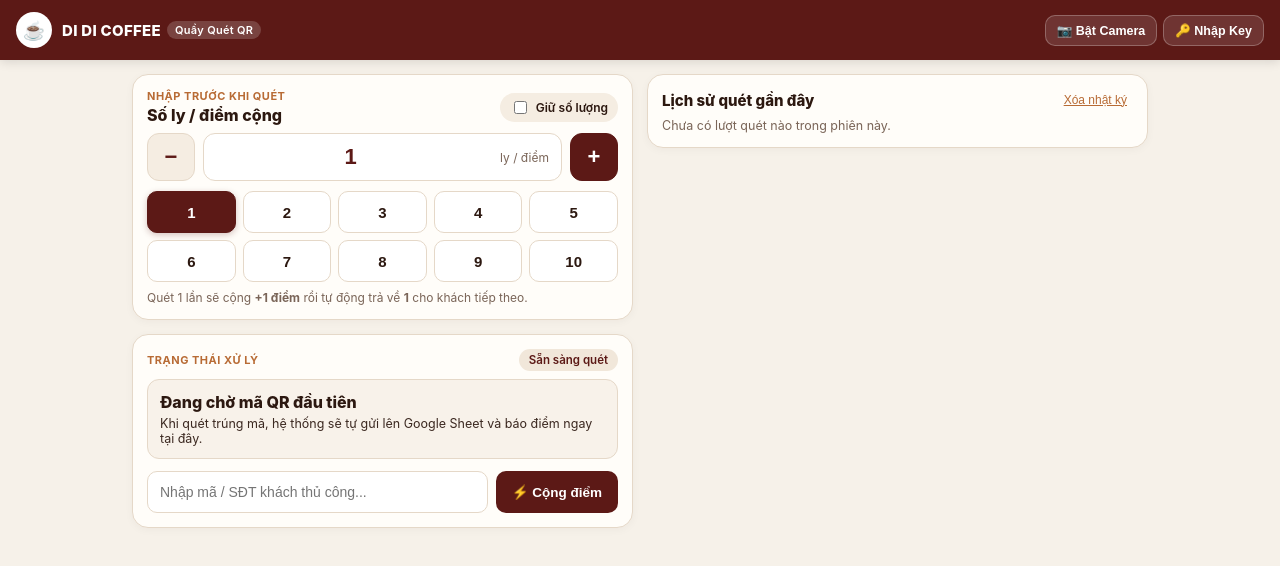
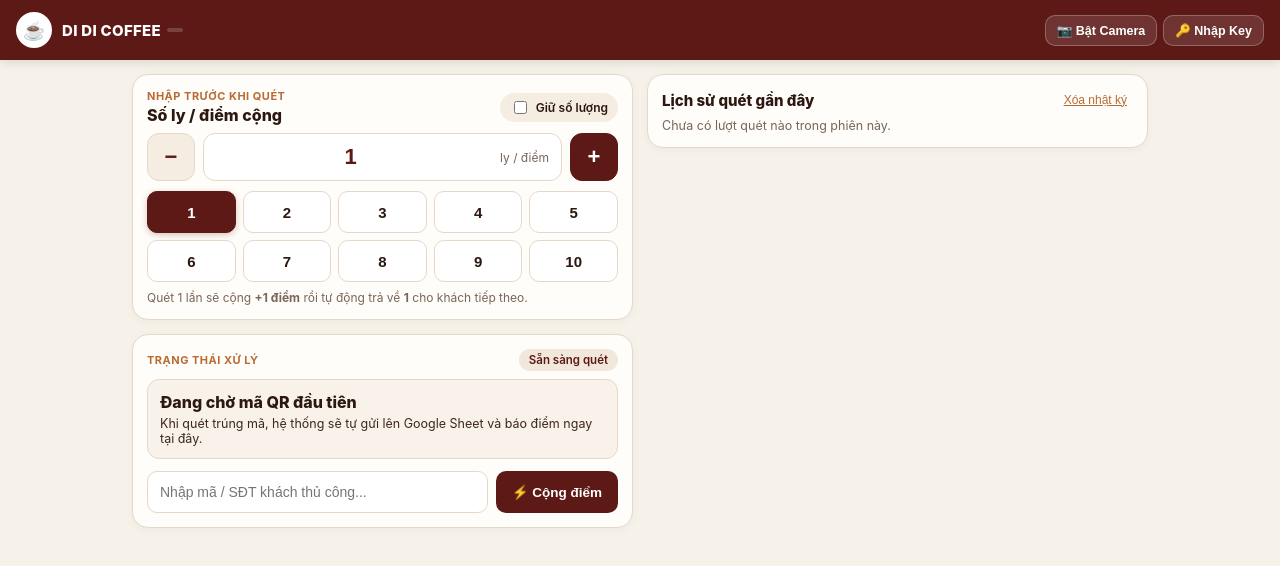
Before and after one commit to quanduy1992/didi-coffee, a plain HTML site: page quet-diem.html in a window 1280 px wide. Drawn offline with Linux system fonts and the light colour scheme.

Commit message:
Update quet-diem.html

```diff
--- a/quet-diem.html
+++ b/quet-diem.html
@@ -204,7 +204,7 @@
     <div class="brand">
       <div class="brand-icon">☕</div>
       <div>
-        <div class="brand-title">DI DI COFFEE <span class="badge">Quầy Quét QR</span></div>
+        <div class="brand-title">DI DI COFFEE <span class="badge"></span></div>
       </div>
     </div>
     <div class="top-actions">
```
